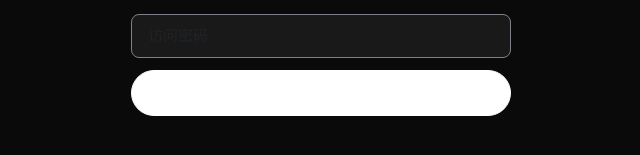
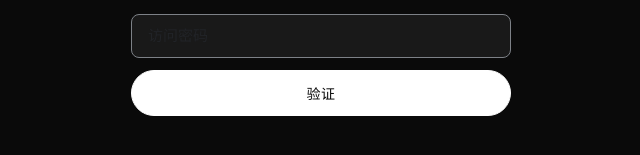
Before and after one commit to fuyucn/SUCardCollections, a React (Vite) app: page / in a window 1280 px wide. Shown: the part 391-546 px from the top of the page, without its empty margins (319-959 px from the left). Built offline with nearby package versions, Linux system fonts and the light colour scheme.

Commit message:
修复 UI 问题：AuthGuard 按钮白字白底 + 复制提示词按钮 hover 文字变黑

```diff
--- a/src/components/AuthGuard.css
+++ b/src/components/AuthGuard.css
@@ -78,7 +78,7 @@
   border: 1px solid var(--ink);
   border-radius: var(--radius-pill);
   background: var(--ink);
-  color: #fff;
+  color: var(--canvas);
   font-family: var(--font-display);
   font-size: 14px;
   font-weight: 400;
--- a/src/components/Guide.css
+++ b/src/components/Guide.css
@@ -374,9 +374,7 @@ details[open] > .prompt-summary::before {
 }
 
 .prompt-copy-btn:hover {
-  background: var(--body);
-  border-color: var(--body);
-  color: var(--canvas);
+  opacity: 0.88;
 }
 
 .prompt-output {
```
